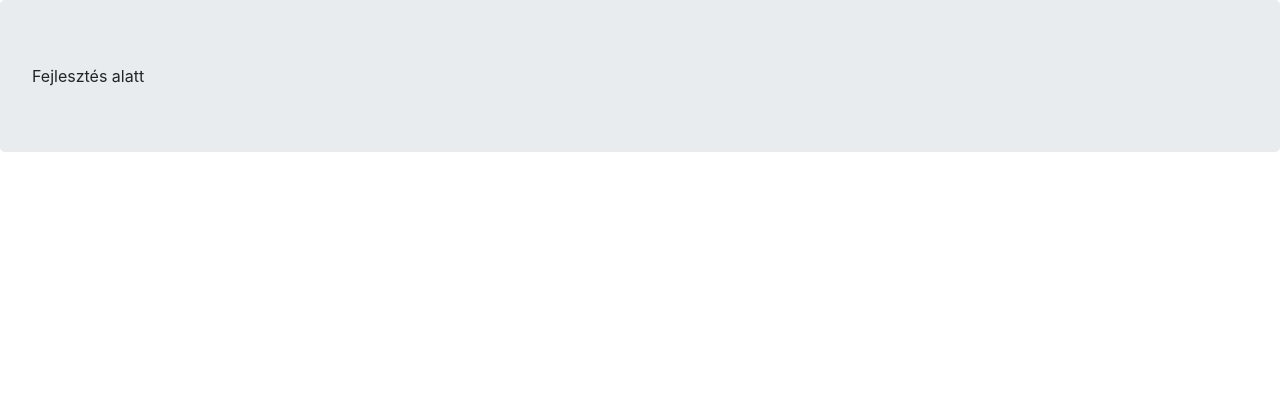
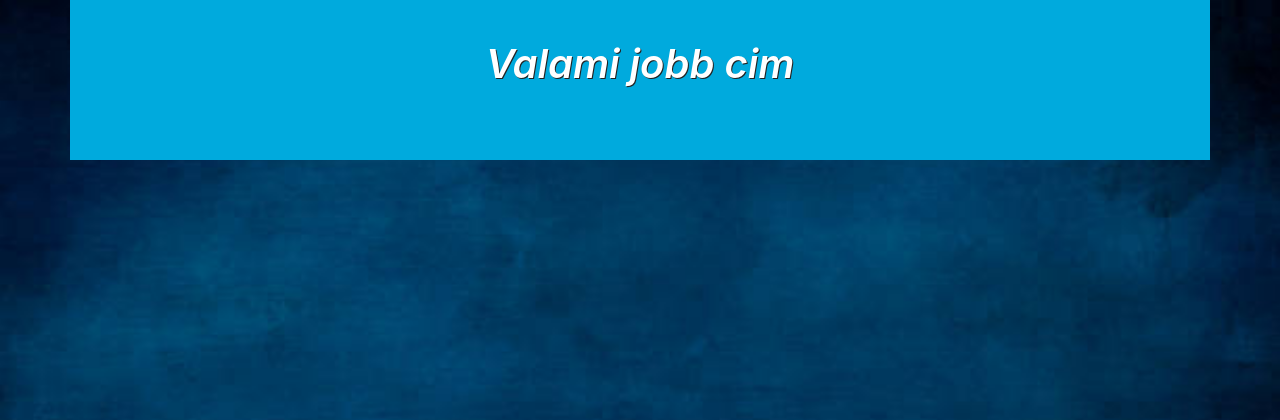
Before and after one commit to CsabaOrdog/dinamikus_oldal, a PHP site: page / in a window 1280 px wide. Shown: the top 420 px of the page. Run offline with PHP 8.4, Linux system fonts and the light colour scheme.

Commit message:
css/background

```diff
--- a/index.php
+++ b/index.php
@@ -4,11 +4,19 @@
         <meta charset="UTF-8">
         <meta name="viewport" content="width=device-width, initial-scale=1.0">
         <link rel="stylesheet" href="bootstrap/bootstrap.min.css" />
+        <link rel="stylesheet" href="styles.css" />
         <script src="bootstrap/jquery.min.js"></script>
         <script src="bootstrap/bootstrap.min.js"></script>
         <title>Weboldal</title>
     </head>
     <body>
-        <div class="jumbotron">Fejlesztés alatt</div>
+        <div class="container">
+            <div class="row" id="cimsor">
+                <div class="col text-center">
+                    <h1 id="cim">Valami jobb cim</h1>
+                </div>
+            </div>
+
+        </div>
     </body>
 </html>
--- /dev/null
+++ b/styles.css
@@ -0,0 +1,17 @@
+#cimsor{
+    background-color: #00aadd;
+    height: 10em;
+    padding: 2.5em;
+}
+#cim{
+    color: white;
+    font-weight: 600;
+    font-style: italic;
+    text-shadow: 1px 1px #222;
+}
+
+body{
+    background-image: url(background.jpg);
+    background-repeat: no-repeat;
+    background-size: cover;
+}
```
Also changed, not shown: background.jpg (added).
